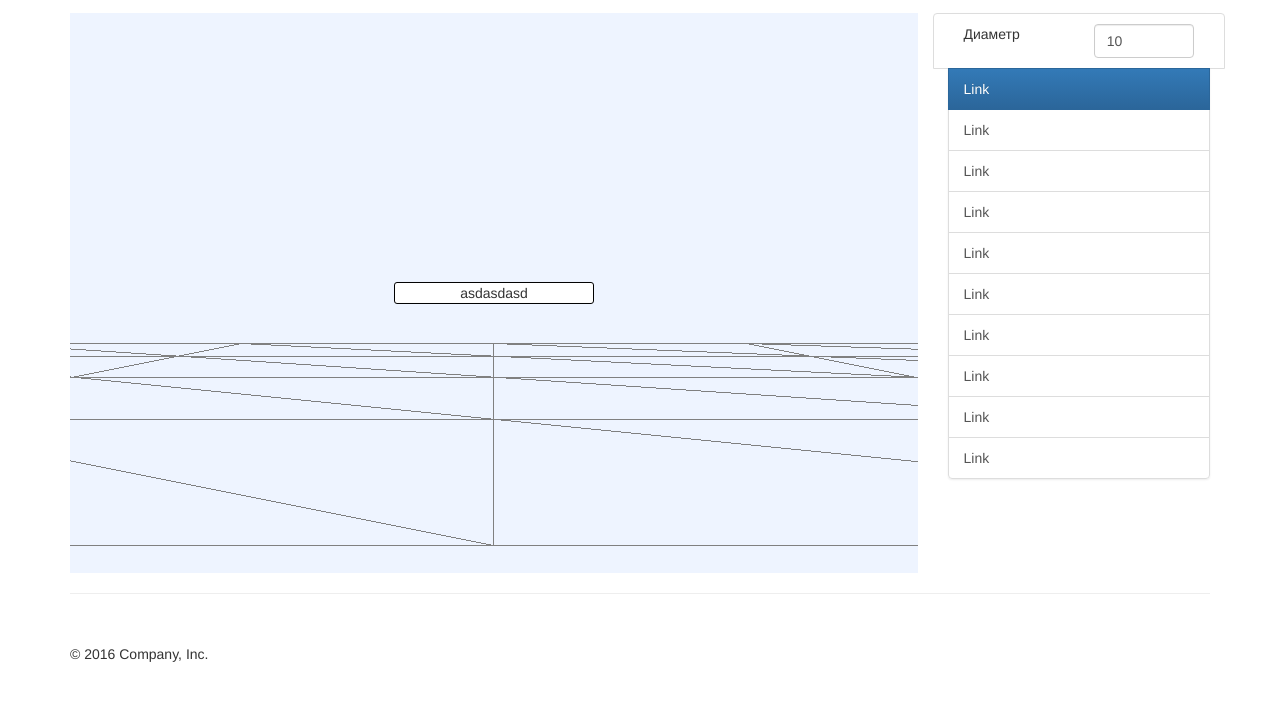
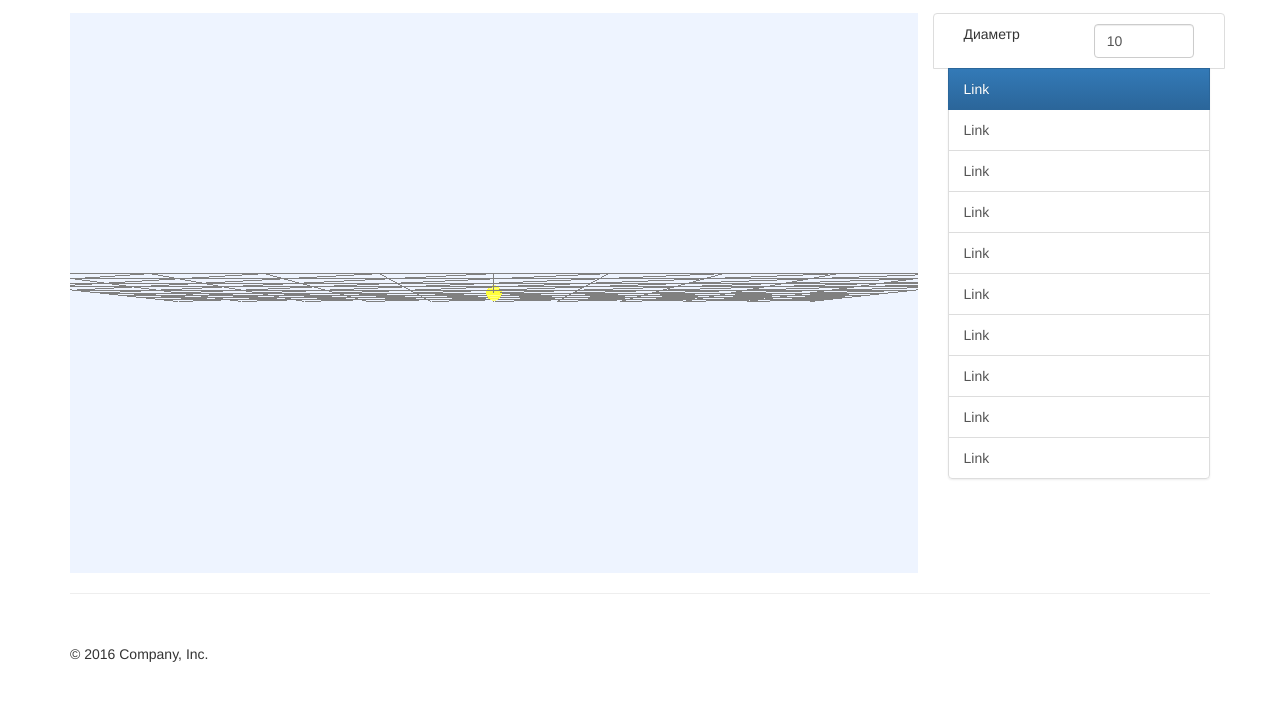
Before and after one commit to Pavelstn/spaceford, a plain HTML site: page index.html in a window 1280 px wide. Shown: the part 57-758 px from the top of the page. Drawn offline with nearby package versions, Linux system fonts and the light colour scheme.

Commit message:
tb_control

```diff
--- a/index.html
+++ b/index.html
@@ -24,8 +24,8 @@
     <!--<script src="/js/stats.min.js"></script>-->
     <!--<script src="/js/lib/fonts/droid/droid_sans_mono_regular.typeface.js"></script>-->
     <script src="/js/lib/Detector.js"></script>
-    <!--<script src="/js/lib/controls/TrackballControls.js"></script>-->
-    <script src="/js/lib/controls/FirstPersonControls.js"></script>
+    <script src="/js/lib/controls/TrackballControls.js"></script>
+    <!--<script src="/js/lib/controls/FirstPersonControls.js"></script>-->
 
     <script src="/js/renderers/CSS2DRenderer.js"></script>
     <script src="/js/renderers/Projector.js"></script>
@@ -77,7 +77,7 @@
                 <div class="col-xs-12 col-sm-12 col-md-6 col-lg-6">
                     <input type="number"
                            ng-model="scene_params.sphere.radius"
-                           ng-change="update_values"
+                           ng-change="update_values()"
                            ng-debounce
                            class="form-control center_number size_input">
 
--- a/js/app.js
+++ b/js/app.js
@@ -20,7 +20,7 @@ var clickInfo = {
  userHasClicked: false
  };
  */
-var marker, label, line1;
+var sphere, marker, label, line1;
 var clock = new THREE.Clock();
 $(document).ready(function () {
     $(window).resize(function () {
@@ -29,17 +29,16 @@ $(document).ready(function () {
 });
 
 function init() {
-    canvasHeight= $("#drawcanvas").height();
-    canvasWidth=  $("#drawcanvas").width();
+    canvasHeight = $("#drawcanvas").height();
+    canvasWidth = $("#drawcanvas").width();
 
-    var drawcanvas= document.getElementById('drawcanvas');
+    var drawcanvas = document.getElementById('drawcanvas');
     canvas = document.createElement('canvas');
 
     // var ray = new THREE.ReusableRay();
     raycaster = new THREE.Raycaster();
     projector = new THREE.Projector();
     directionVector = new THREE.Vector3();
-
 
 
     //drawcanvas.addEventListener('click', function(event){meshClick()});
@@ -55,11 +54,12 @@ function init() {
         meshClick(event);
     }, false);
 
+    drawcanvas.removeEventListener('mousewheel', getmousewheel, false);
 
 
-    if (Detector.webgl){
+    if (Detector.webgl) {
         renderer = new THREE.WebGLRenderer({antialias: false, preserveDrawingBuffer: true});
-    }else{
+    } else {
         renderer = new THREE.CanvasRenderer();
     }
     drawcanvas.appendChild(renderer.domElement);
@@ -76,13 +76,12 @@ function init() {
     drawcanvas.appendChild(labelRenderer.domElement);
 
 
-
     //camera = new THREE.PerspectiveCamera(45, (canvasWidth / 5) / (canvasHeight / 5), 1, 15000);
     camera = new THREE.PerspectiveCamera(25, canvasWidth / canvasHeight);
-   //  camera.position.x = 0;
-     //camera.position.y = 10/ distance_param;
-     camera.position.y = 20;
-  //   camera.position.z = -1600;
+    camera.position.x = 0;
+    camera.position.y = 20 / distance_param;
+    // camera.position.y = 20;
+    camera.position.z = -1600;
 
     renderer.shadowMapEnabled = true;
     renderer.shadowMapSoft = false;
@@ -96,8 +95,8 @@ function init() {
     animate();
 }
 
-function setControls(){
-  /*  controls = new THREE.TrackballControls(camera, renderer.domElement);
+function setControls() {
+    controls = new THREE.TrackballControls(camera, renderer.domElement);
     controls.target0.set(0, 0, 0);
     controls.up0.set(0, 0, -1);
     controls.reset();
@@ -109,152 +108,145 @@ function setControls(){
     controls.noPan = false;
     controls.staticMoving = true;
     controls.dynamicDampingFactor = 0.3;
-    controls.keys = [65, 83, 68];*/
+    controls.keys = [65, 83, 68];
 
-    controls = new THREE.FirstPersonControls(camera);
+    /*  controls = new THREE.FirstPersonControls(camera);
      controls.constrainVertical = true;
      controls.movementSpeed = 60;
      controls.lookSpeed = 0.05;
+     */
+}
+
+function onDocumentMouseDown(event) {
 
 }
 
-function onDocumentMouseDown(event){
+function getmousewheel() {
+    event = event || window.event;
+    if (event.deltaY > 0) {
 
+        distance_param /= 1.05;
+    } else {
+
+        distance_param *= 1.05;
     }
 
-function getmousewheel(){
-
+    draw_scene();
 }
 
-function animate(){
-    var delta = clock.getDelta();
+function animate() {
+    // var delta = clock.getDelta();
     requestAnimationFrame(animate);
     deltax = spdx - mouseX;
     deltay = spdy - mouseY;
     spdx = (mouseX);
     spdy = (mouseY);
     //  $scope.meshBg.quaternion.copy($scope.camera.quaternion);
-    render(delta);
-   // controls.update();
+    render();
+    controls.update();
 }
 
-function render(delta){
-    controls.update(delta);
+function render() {
+    // controls.update(delta);
     renderer.render(scene, camera);
     labelRenderer.render(scene, camera);
-    camera.position.y = 20;
+    // camera.position.y = 20;
 }
 
-function draw_scene(){
+function draw_scene() {
     scene = new THREE.Scene();
-    scene.children.forEach(function(object){
+    scene.children.forEach(function (object) {
         scene.remove(object);
     });
     scene.add(camera);
 
-    var material = new THREE.MeshPhongMaterial( { side: THREE.DoubleSide, color: "#FFFE3C" } );
-    material.depthWrite = false;
-    var mesh = new THREE.Mesh( new THREE.SphereGeometry( 10, 20, 10 ), material );
-    mesh.position.set( 0, 0, 0 );
-    scene.add( mesh );
-  //  mesh.addEventListener( 'click',function(){meshClick()} , false );
-
-
-
+    if (window.scene_params != undefined) {
+        console.log("window.scene_params", window.scene_params);
         var pointLight2 = new THREE.PointLight(0xffffff);
         pointLight2.position.set(1, 1, 0.5);
         scene.add(pointLight2);
-
 
         var ambientLight = new THREE.AmbientLight(0xffffff);
         scene.add(ambientLight);
 
 
-    var plane = new THREE.Mesh(new THREE.PlaneGeometry(1000, 1000, 10, 10), new THREE.MeshBasicMaterial({ color: 0x808080, wireframe: true }));
+        var plane = new THREE.Mesh(new THREE.PlaneGeometry(1000, 1000, 10, 10), new THREE.MeshBasicMaterial({
+            color: 0x808080,
+            wireframe: true
+        }));
         plane.rotation.x = -Math.PI / 2;
-    //plane.position.set( 0, 0, 0 );
         plane.name = 'Ground';
         scene.add(plane);
 
 
+        var material = new THREE.MeshPhongMaterial({side: THREE.DoubleSide, color: "#FFFE3C"});
+        material.depthWrite = false;
+        sphere = new THREE.Mesh(new THREE.SphereGeometry(window.scene_params.sphere.radius, 20, 10), material);
+        sphere.position.set(0, 0, 0);
+        scene.add(sphere);
+
         marker = new THREE.Mesh(new THREE.SphereGeometry(0.1), marker_material);
-    var marker_material= new THREE.MeshLambertMaterial({ color: 0xff0000, transparent: true, opacity: 1 });
+        var marker_material = new THREE.MeshLambertMaterial({color: 0xff0000, transparent: true, opacity: 1});
         marker_material.depthWrite = false;
         scene.add(marker);
 
 
-    var text = document.createElement( 'div' );
-    text.className = 'pop_up';
-    text.textContent = "asdasdasd";
-    label = new THREE.CSS2DObject( text );
-    label.position.set( 10, 20, 0 );
-    scene.add( label );
 
-    draw_line();
 
     }
 
-function draw_line(){
-    var line_material1 = new THREE.LineBasicMaterial({ color: 0xff0000, opacity: 1.0});
+
+    //  mesh.addEventListener( 'click',function(){meshClick()} , false );
+
+
+
+
+}
+
+function draw_line() {
+    var line_material1 = new THREE.LineBasicMaterial({color: 0xff0000, opacity: 1.0});
     line_material1.depthWrite = false;
     var geometry1 = new THREE.Geometry();
-/*
-    line_pos.x1=marker.position.x;
-    line_pos.y1=marker.position.y;
-    line_pos.z1=marker.position.z;
-
-    line_pos.x2=label.position.x;
-    line_pos.y2=label.position.y;
-    line_pos.z2=label.position.z;
-*/
-
     geometry1.vertices.push(new THREE.Vector3(marker.position.x, marker.position.y, marker.position.z));
     geometry1.vertices.push(new THREE.Vector3(label.position.x, label.position.y, label.position.z));
-
-/*    geometry1.vertices.push(new THREE.Vector3(line_pos.x1, line_pos.y1, line_pos.z1));
-    geometry1.vertices.push(new THREE.Vector3(line_pos.x2, line_pos.y2, line_pos.z2));*/
     line1 = new THREE.Line(geometry1, line_material1);
-   // line1.name="line1";
     scene.add(line1);
 
 }
 
-function meshClick(event){
-   console.log("event",event);
-   //
-   //  var vector = new THREE.Vector3(
-   //      (event.clientX / canvasWidth) * 2 - 1,
-   //      -(event.clientY / canvasHeight) * 2 + 1, 0.5);
-   //
-   // // var rayCaster = projector.vector.unproject(vector, camera);
-   //  var rayCaster = vector.unproject(camera);
-   //  console.log("rayCaster",rayCaster);
-   //
-   //  var intersectedObjects = rayCaster.intersectObjects(scene.children, true);
-   //  console.log("intersectedObjects", intersectedObjects);
-
-    // var x = ( event.clientX / canvasWidth ) * 2 - 1;
-    // var y = -( event.clientY / canvasHeight )  * 2 + 1;
-
+function meshClick(event) {
+    console.log("event", event);
     var x = ( event.offsetX / canvasWidth ) * 2 - 1;
-    var y = -( event.offsetY / canvasHeight )  * 2 + 1;
+    var y = -( event.offsetY / canvasHeight ) * 2 + 1;
     directionVector.set(x, y, 1);
     projector.unprojectVector(directionVector, camera);
     directionVector.sub(camera.position);
     directionVector.normalize();
     raycaster.set(camera.position, directionVector);
     var intersects = raycaster.intersectObjects(scene.children, true);
-    console.log("intersects",intersects);
+   // var intersects = raycaster.intersectObjects(sphere, true);
+    console.log("intersects", intersects);
 
     if (intersects.length) {
         marker.position.x = intersects[0].point.x;
         marker.position.y = intersects[0].point.y;
         marker.position.z = intersects[0].point.z;
 
-        scene.remove( line1 );
+        scene.remove(line1);
+
+
+        text = document.createElement('div');
+        text.className = 'pop_up';
+        text.textContent = "asdasdasd";
+        label = new THREE.CSS2DObject(text);
+        label.position.set(10, 20, 0);
+        scene.add(label);
+
 
         draw_line();
-       // draw_scene();
+    }else{
+        scene.remove(line1);
+        scene.remove(label);
     }
 
 
--- a/js/app_ctrl.js
+++ b/js/app_ctrl.js
@@ -59,6 +59,7 @@ app.controller("app", function ($scope) {
 
         init();
         animate();
+        $scope.update_values();
     };
 
     $scope.update_values = function () {
```
Lines whose indentation alone changed are shown as unchanged.
